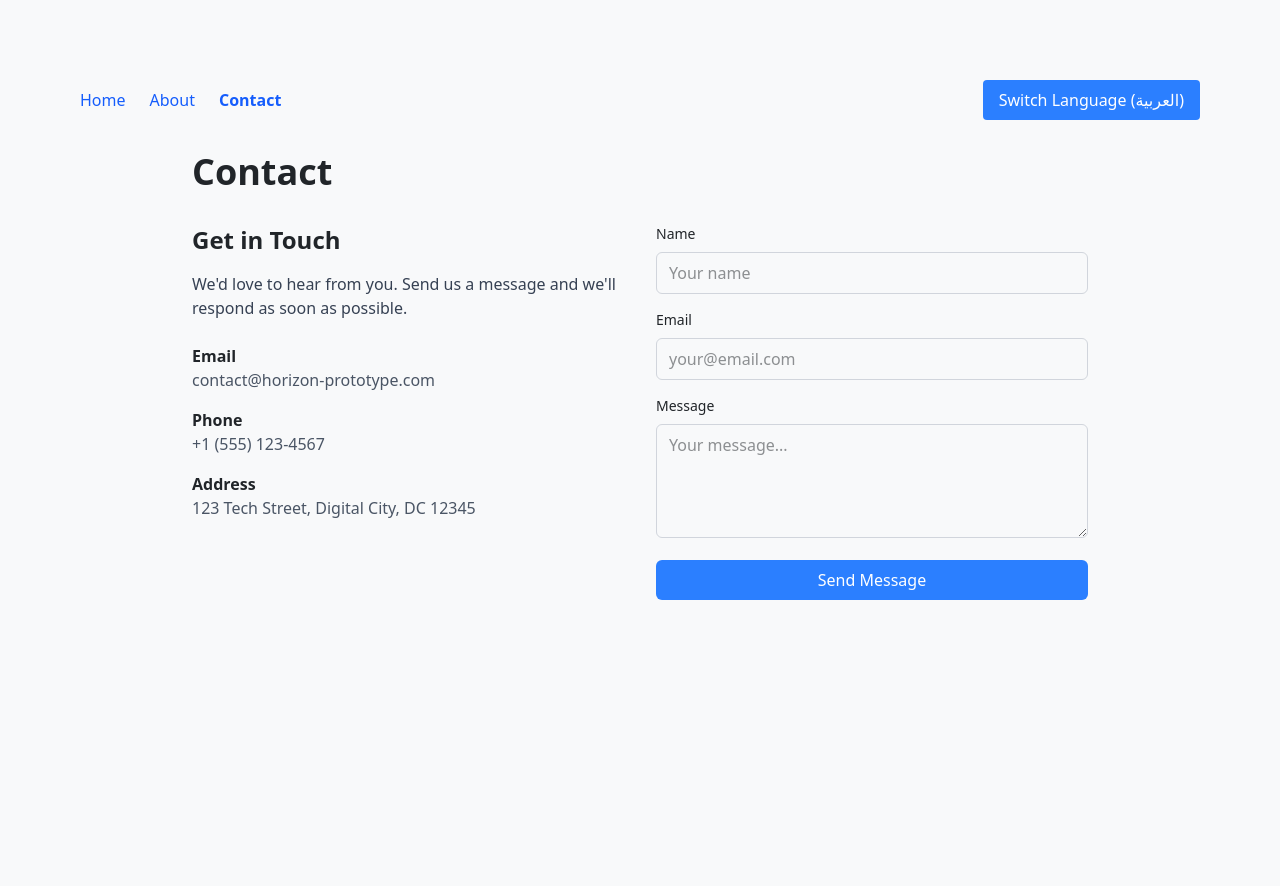
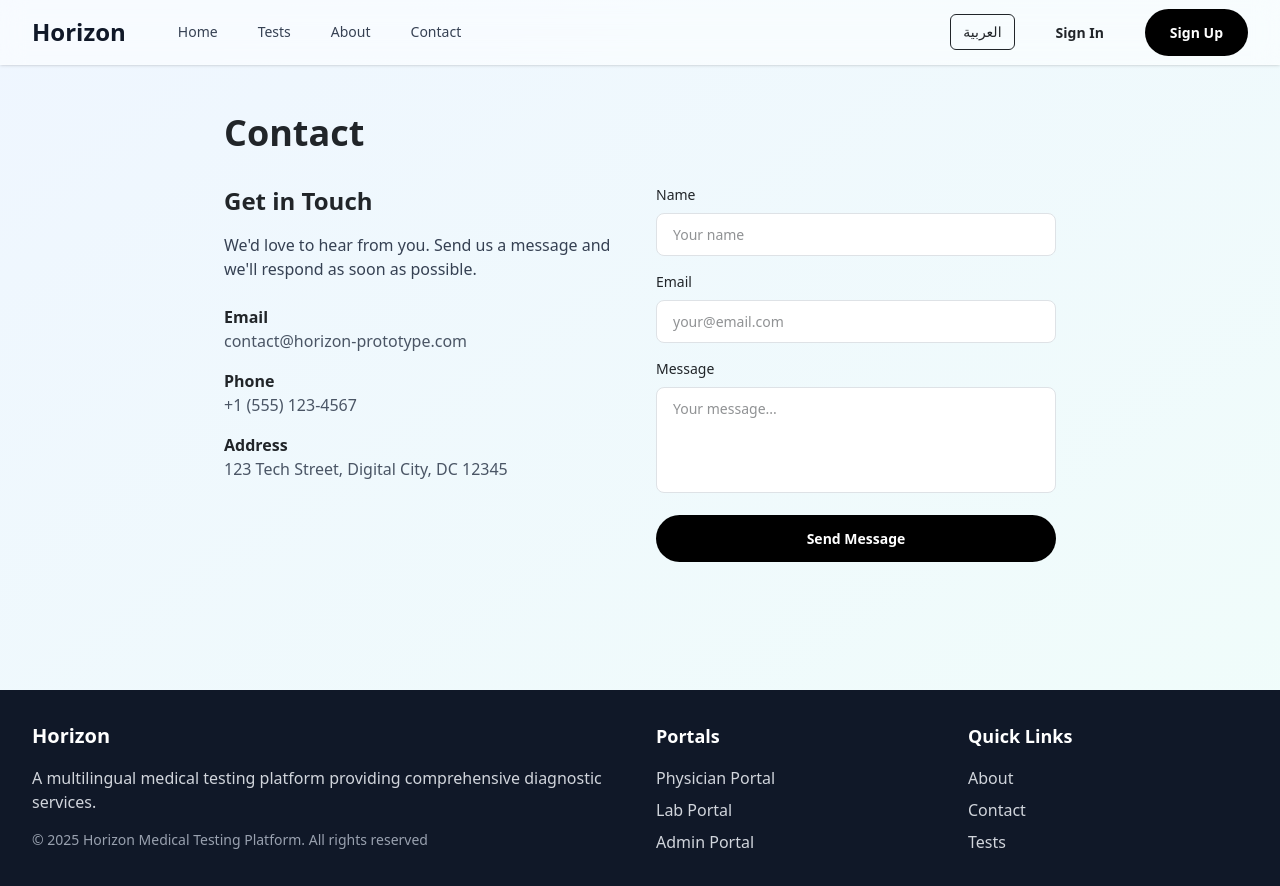
Before and after one commit to Abdulraheem-hub/horizon-prototype, a Next.js app: page /en/contact in a window 1280 px wide. Before the commit the page ends 800 px from the top, so only its background shows below. Built offline with nearby package versions, Linux system fonts and the light colour scheme.

Commit message:
Complete implementation - update Contact page to use UserLayout for consistency
Co-authored-by: Abdulraheem-hub <71198889+Abdulraheem-hub@users.noreply.github.com>

```diff
--- a/src/app/[locale]/contact/page.tsx
+++ b/src/app/[locale]/contact/page.tsx
@@ -1,44 +1,15 @@
 'use client';
 
 import { useTranslations, useLocale } from 'next-intl';
-import { useRouter } from 'next/navigation';
-import Link from 'next/link';
+import { UserLayout } from '@/components/UserLayout';
 
 export default function ContactPage() {
   const t = useTranslations();
   const locale = useLocale();
-  const router = useRouter();
-
-  const toggleLanguage = () => {
-    const newLocale = locale === 'en' ? 'ar' : 'en';
-    router.push(`/${newLocale}/contact`);
-  };
 
   return (
-    <div className="font-sans min-h-screen p-8 pb-20 gap-16 sm:p-20">
-      <header className="mb-8">
-        <nav className="flex justify-between items-center">
-          <div className="flex gap-6">
-            <Link href={`/${locale}`} className="text-blue-600 hover:text-blue-800">
-              {t('navigation.home')}
-            </Link>
-            <Link href={`/${locale}/about`} className="text-blue-600 hover:text-blue-800">
-              {t('navigation.about')}
-            </Link>
-            <Link href={`/${locale}/contact`} className="text-blue-600 hover:text-blue-800 font-bold">
-              {t('navigation.contact')}
-            </Link>
-          </div>
-          <button
-            onClick={toggleLanguage}
-            className="px-4 py-2 bg-blue-500 text-white rounded hover:bg-blue-600 transition-colors"
-          >
-            {t('content.switchLanguage')} ({locale === 'en' ? 'العربية' : 'English'})
-          </button>
-        </nav>
-      </header>
-
-      <main className="max-w-4xl mx-auto">
+    <UserLayout>
+      <div className="max-w-4xl mx-auto px-4 sm:px-6 lg:px-8 py-12">
         <h1 className="text-4xl font-bold mb-8">{t('navigation.contact')}</h1>
 
         <div className="grid md:grid-cols-2 gap-8">
@@ -88,7 +59,7 @@ export default function ContactPage() {
                 </label>
                 <input
                   type="text"
-                  className="w-full px-3 py-2 border border-gray-300 rounded-md focus:outline-none focus:ring-2 focus:ring-blue-500 dark:bg-gray-700 dark:border-gray-600"
+                  className="input w-full"
                   placeholder={locale === 'en' ? 'Your name' : 'اسمك'}
                 />
               </div>
@@ -98,7 +69,7 @@ export default function ContactPage() {
                 </label>
                 <input
                   type="email"
-                  className="w-full px-3 py-2 border border-gray-300 rounded-md focus:outline-none focus:ring-2 focus:ring-blue-500 dark:bg-gray-700 dark:border-gray-600"
+                  className="input w-full"
                   placeholder={locale === 'en' ? 'your@email.com' : 'email@example.com'}
                 />
               </div>
@@ -108,20 +79,20 @@ export default function ContactPage() {
                 </label>
                 <textarea
                   rows={4}
-                  className="w-full px-3 py-2 border border-gray-300 rounded-md focus:outline-none focus:ring-2 focus:ring-blue-500 dark:bg-gray-700 dark:border-gray-600"
+                  className="input w-full resize-none"
                   placeholder={locale === 'en' ? 'Your message...' : 'رسالتك...'}
                 ></textarea>
               </div>
               <button
                 type="submit"
-                className="w-full bg-blue-500 text-white py-2 px-4 rounded-md hover:bg-blue-600 transition-colors"
+                className="btn-primary w-full"
               >
                 {locale === 'en' ? 'Send Message' : 'إرسال الرسالة'}
               </button>
             </form>
           </div>
         </div>
-      </main>
-    </div>
+      </div>
+    </UserLayout>
   );
 }
```
